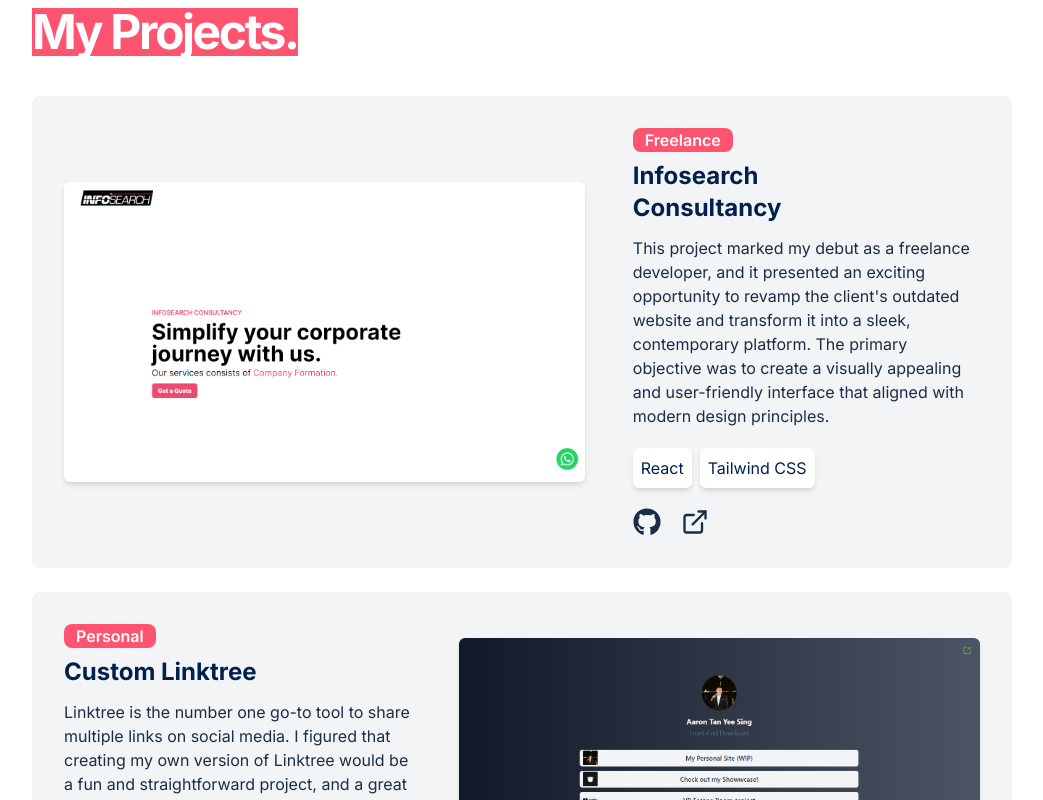
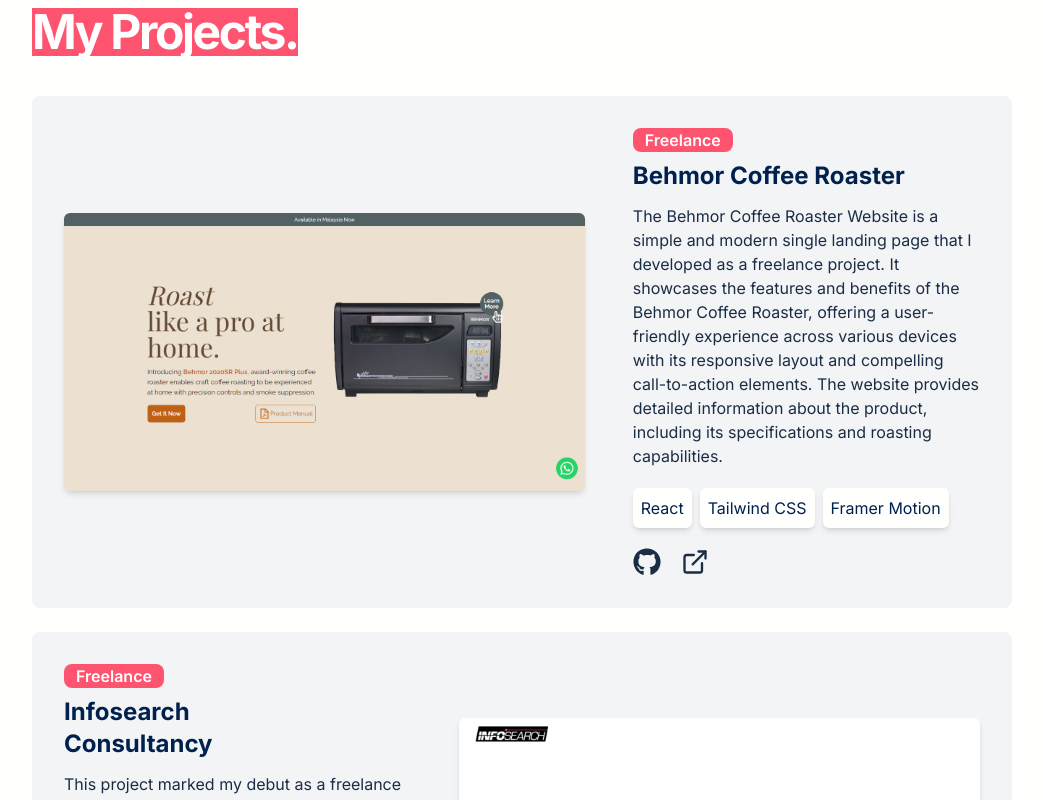
Before and after one commit to aaron1999x/aaron-portfolio, a Next.js app: page / in a window 1280 px wide. Shown: the part 1380-2180 px from the top of the page, without its empty margins (118-1161 px from the left). Built offline with nearby package versions, Linux system fonts and the light colour scheme.

Commit message:
update json and new project

```diff
--- a/components/ProjectCard.jsx
+++ b/components/ProjectCard.jsx
@@ -20,7 +20,7 @@
         <p className='mb-5 text-paragraphLight dark:text-cardParagraphDark'>
           {description}
         </p>
-        <div className='mb-5 flex gap-2'>
+        <div className='mb-5 flex gap-2 flex-wrap'>
           {tech.map((tech,index)=>(
             <CardTag key={index} tech={tech} />
           ))}
--- a/data.js
+++ b/data.js
@@ -1,8 +1,22 @@
 import infosearch from "./public/images/infosearch-website.png"
 import linktree from "./public/images/linktree-website.png"
+import behmor from "./public/images/behmor-website.png"
 
 export default{
   data:[
+    {
+      image:behmor,
+      title:"Behmor Coffee Roaster",
+      type:"Freelance",
+      description:"The Behmor Coffee Roaster Website is a simple and modern single landing page that I developed as a freelance project. It showcases the features and benefits of the Behmor Coffee Roaster, offering a user-friendly experience across various devices with its responsive layout and compelling call-to-action elements. The website provides detailed information about the product, including its specifications and roasting capabilities.",
+      repoLink:"https://github.com/aaron1999x/kodaft-behmor",
+      deployLink:"https://kodaft.com/behmorcoffeeroaster",
+      tech:[
+        "React",
+        "Tailwind CSS",
+        "Framer Motion"
+      ]
+    },
     {
       image:infosearch,
       title:"Infosearch Consultancy",
@@ -12,7 +26,8 @@
       deployLink:"https://www.info-search.com.my/",
       tech:[
         "React",
-        "Tailwind CSS"
+        "Tailwind CSS",
+        "Framer Motion",
       ]
     },
     {
```
Also changed, not shown: public/images/behmor-website.png (added).
